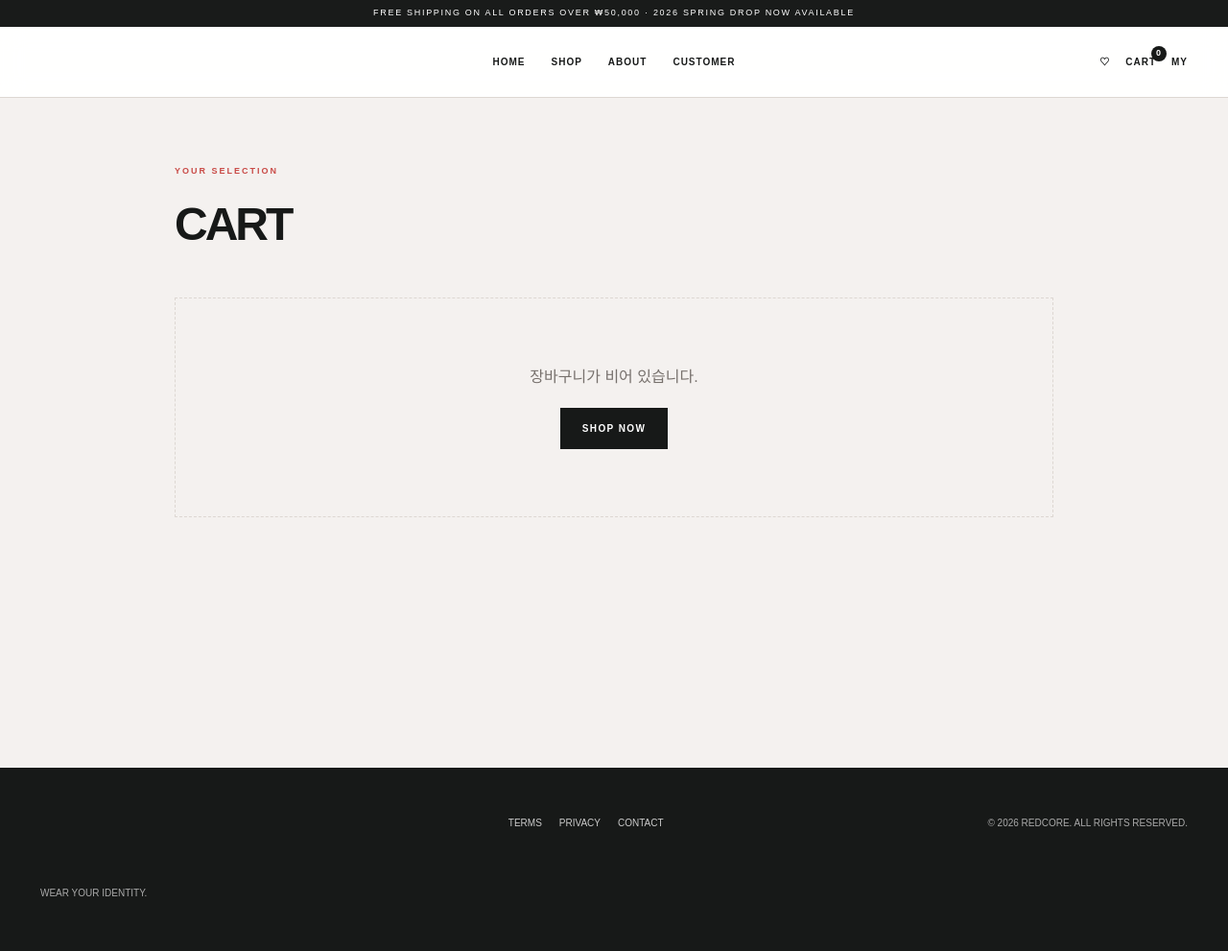
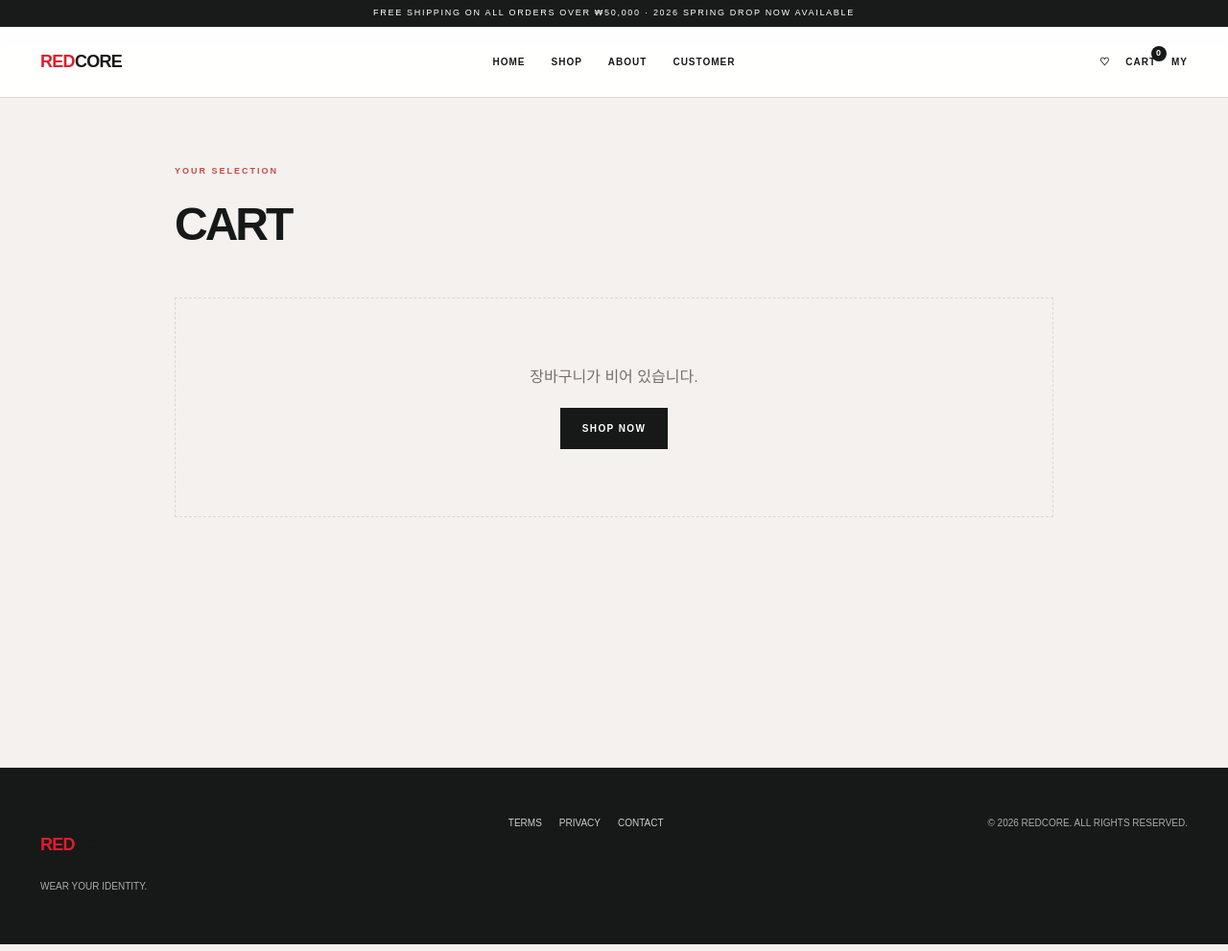
Before and after one commit to hamtaegyeom77-star/REDCORE, a plain HTML site: page cart.html in a window 1280 px wide. Shown: the whole page at 96% size. Drawn offline with Linux system fonts and the light colour scheme.

Commit message:
Add files via upload

```diff
--- a/cart.html
+++ b/cart.html
@@ -3,12 +3,12 @@
 <title>CART — REDCORE</title><link rel="stylesheet" href="style.css"></head><body>
 <div class="topbar">FREE SHIPPING ON ALL ORDERS OVER ₩50,000 · 2026 SPRING DROP NOW AVAILABLE</div>
 <header class="header">
-<a class="logo" href="index.html" aria-label="REDCORE HOME"></a>
+<a class="logo" href="index.html" aria-label="REDCORE HOME"><span class="logo-red">RED</span><span class="logo-core">CORE</span></a>
 <nav class="nav"><a href="index.html">HOME</a><a href="shop.html">SHOP</a><a href="story.html">ABOUT</a><a href="customer.html">CUSTOMER</a></nav>
 <div class="actions"><a href="wishlist.html">♡</a><a class="cart-link" href="cart.html">CART <span class="count">0</span></a><a href="mypage.html">MY</a><button class="menu-btn">☰</button></div>
 </header><main class="page"><div class="container cart-wrap"><div class="kicker">YOUR SELECTION</div><h1 class="page-title">CART</h1><div id="cart-root"></div></div></main>
 <div class="toast"></div>
-<footer class="footer"><div class="footer-inner"><div><a class="logo" href="index.html" aria-label="REDCORE HOME"><img src="images/redcore-logo.png" alt="REDCORE"></a><br><small>WEAR YOUR IDENTITY.</small></div><div class="footer-links"><a href="terms.html">TERMS</a><a href="privacy.html">PRIVACY</a><a href="contact.html">CONTACT</a></div><small>© 2026 REDCORE. ALL RIGHTS RESERVED.</small></div></footer>
+<footer class="footer"><div class="footer-inner"><div><a class="logo" href="index.html" aria-label="REDCORE HOME"><span class="logo-red">RED</span><span class="logo-core">CORE</span></a><br><small>WEAR YOUR IDENTITY.</small></div><div class="footer-links"><a href="terms.html">TERMS</a><a href="privacy.html">PRIVACY</a><a href="contact.html">CONTACT</a></div><small>© 2026 REDCORE. ALL RIGHTS RESERVED.</small></div></footer>
 <script src="script.js"></script>
 <script>
 (function(){
--- a/style.css
+++ b/style.css
@@ -124,3 +124,7 @@
 .logo .logo-red { color:#e21b2d !important; }
 .logo .logo-core { color:#171918 !important; }
 .logo img { display:none !important; }
+
+/* Final REDCORE wordmark */
+.logo .logo-red { color:#e21b2d !important; display:inline; }
+.logo .logo-core { color:#171918 !important; display:inline; }
```
Also changed, not shown: complete.html (+2 -2 lines), contact.html (+2 -2 lines), customer.html (+2 -2 lines), index.html (+2 -2 lines), login.html (+2 -2 lines), mypage.html (+2 -2 lines), notice.html (+2 -2 lines), order-history.html (+2 -2 lines), order.html (+2 -2 lines), privacy.html (+2 -2 lines), product.html (+2 -2 lines), shop.html (+2 -2 lines), signup.html (+2 -2 lines), story.html (+2 -2 lines), 2 more files, 1 other file.
